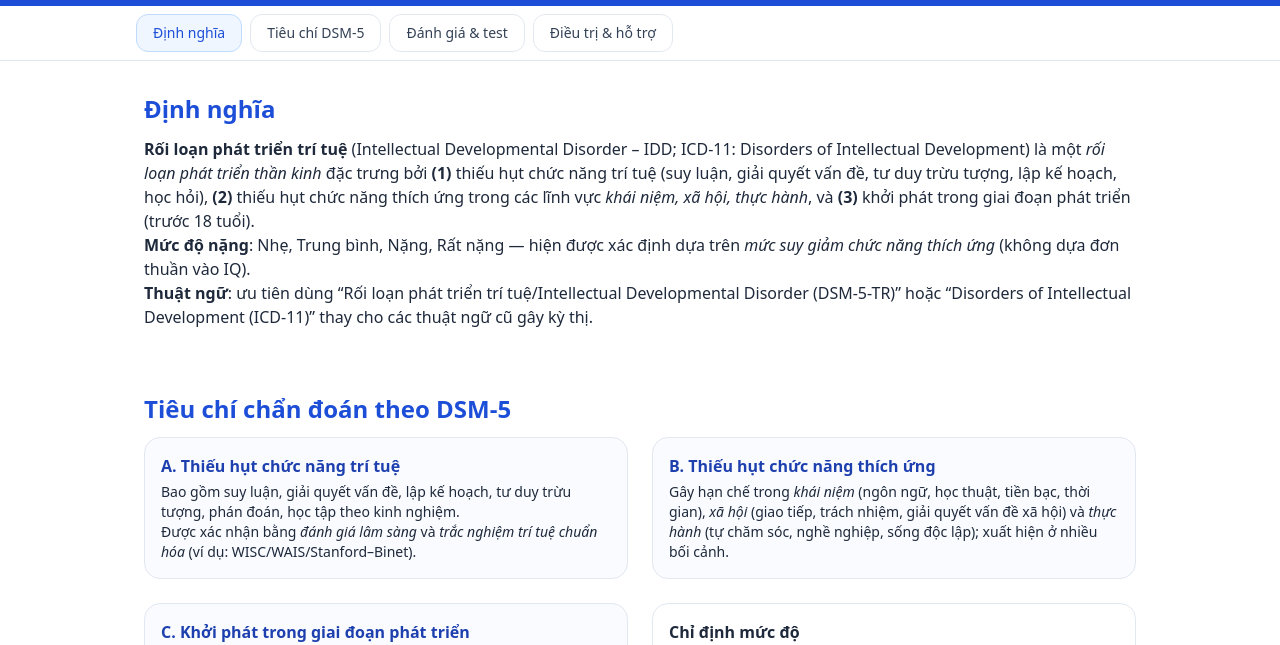
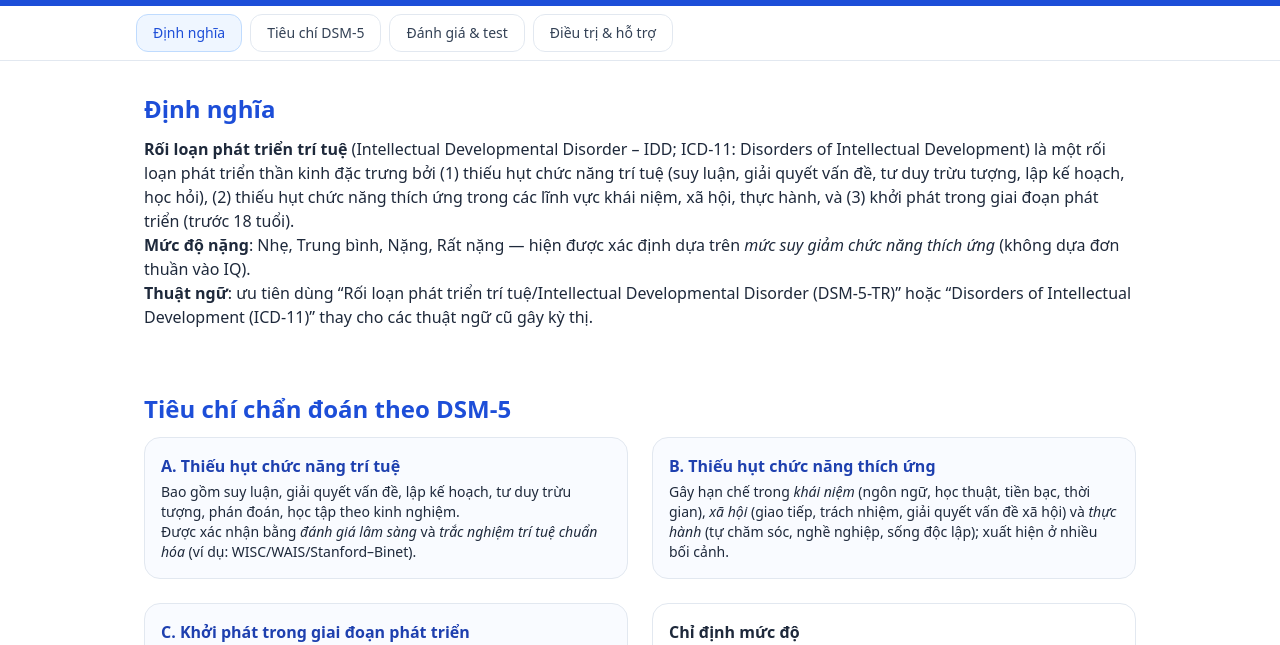
Before and after one commit to zoom2408/TBH_Phat_trien, a website: page 03_IDD.html in a window 1280 px wide. Shown: the part 82-727 px from the top of the page. Drawn offline with nearby package versions, Linux system fonts and the light colour scheme.

Commit message:
Update 03_IDD.html

```diff
--- a/03_IDD.html
+++ b/03_IDD.html
@@ -37,7 +37,7 @@
     <section id="dinh-nghia" class="scroll-mt-24">
       <h2 class="text-2xl font-bold text-blue-700 mb-3">Định nghĩa</h2>
       <div class="prose prose-slate max-w-none">
-        <p><strong>Rối loạn phát triển trí tuệ</strong> (Intellectual Developmental Disorder – IDD; ICD-11: Disorders of Intellectual Development) là một <em>rối loạn phát triển thần kinh</em> đặc trưng bởi <strong>(1)</strong> thiếu hụt chức năng trí tuệ (suy luận, giải quyết vấn đề, tư duy trừu tượng, lập kế hoạch, học hỏi), <strong>(2)</strong> thiếu hụt chức năng thích ứng trong các lĩnh vực <em>khái niệm, xã hội, thực hành</em>, và <strong>(3)</strong> khởi phát trong giai đoạn phát triển (trước 18 tuổi).</p>
+        <p><strong>Rối loạn phát triển trí tuệ</strong> (Intellectual Developmental Disorder – IDD; ICD-11: Disorders of Intellectual Development) là một rối loạn phát triển thần kinh đặc trưng bởi (1) thiếu hụt chức năng trí tuệ (suy luận, giải quyết vấn đề, tư duy trừu tượng, lập kế hoạch, học hỏi), (2) thiếu hụt chức năng thích ứng trong các lĩnh vực khái niệm, xã hội, thực hành, và (3) khởi phát trong giai đoạn phát triển (trước 18 tuổi).</p>
         <ul>
           <li><strong>Mức độ nặng</strong>: Nhẹ, Trung bình, Nặng, Rất nặng — hiện được xác định dựa trên <em>mức suy giảm chức năng thích ứng</em> (không dựa đơn thuần vào IQ).</li>
           <li><strong>Thuật ngữ</strong>: ưu tiên dùng “Rối loạn phát triển trí tuệ/Intellectual Developmental Disorder (DSM-5-TR)” hoặc “Disorders of Intellectual Development (ICD-11)” thay cho các thuật ngữ cũ gây kỳ thị.</li>
```
